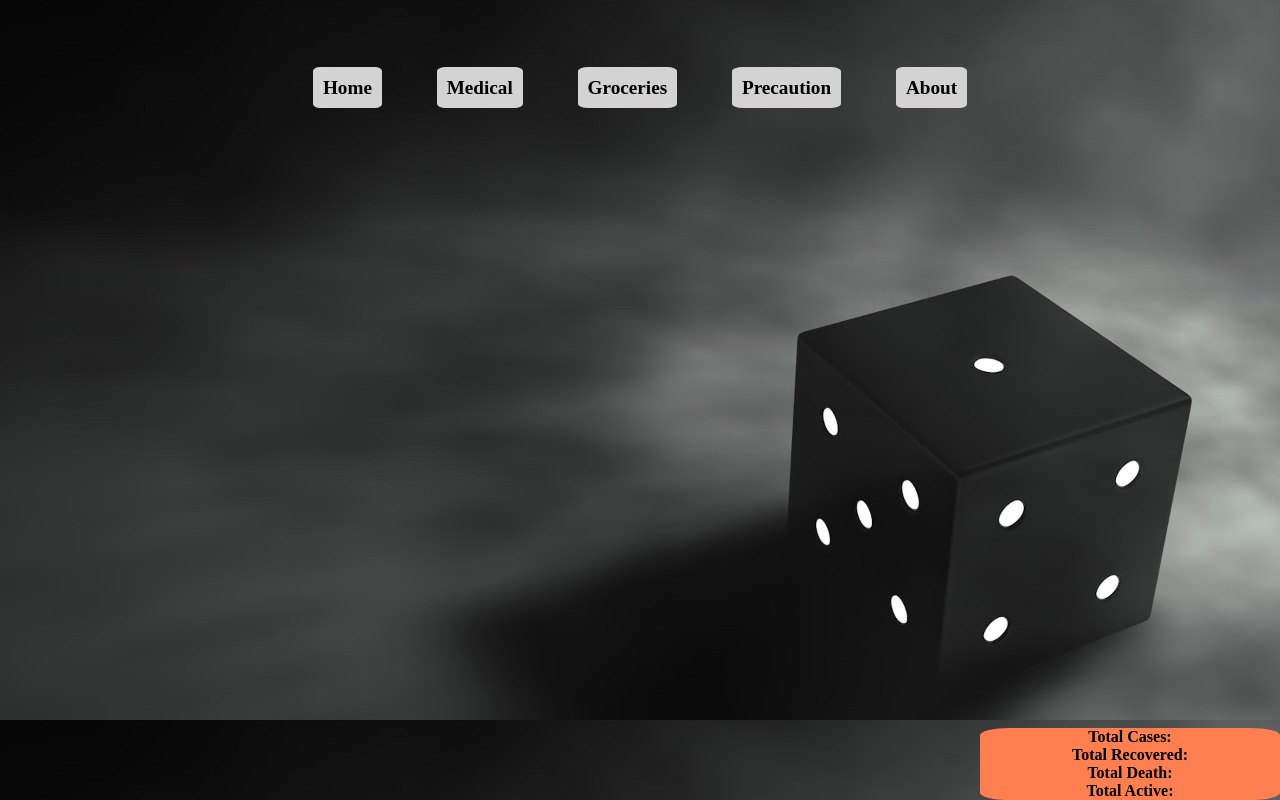
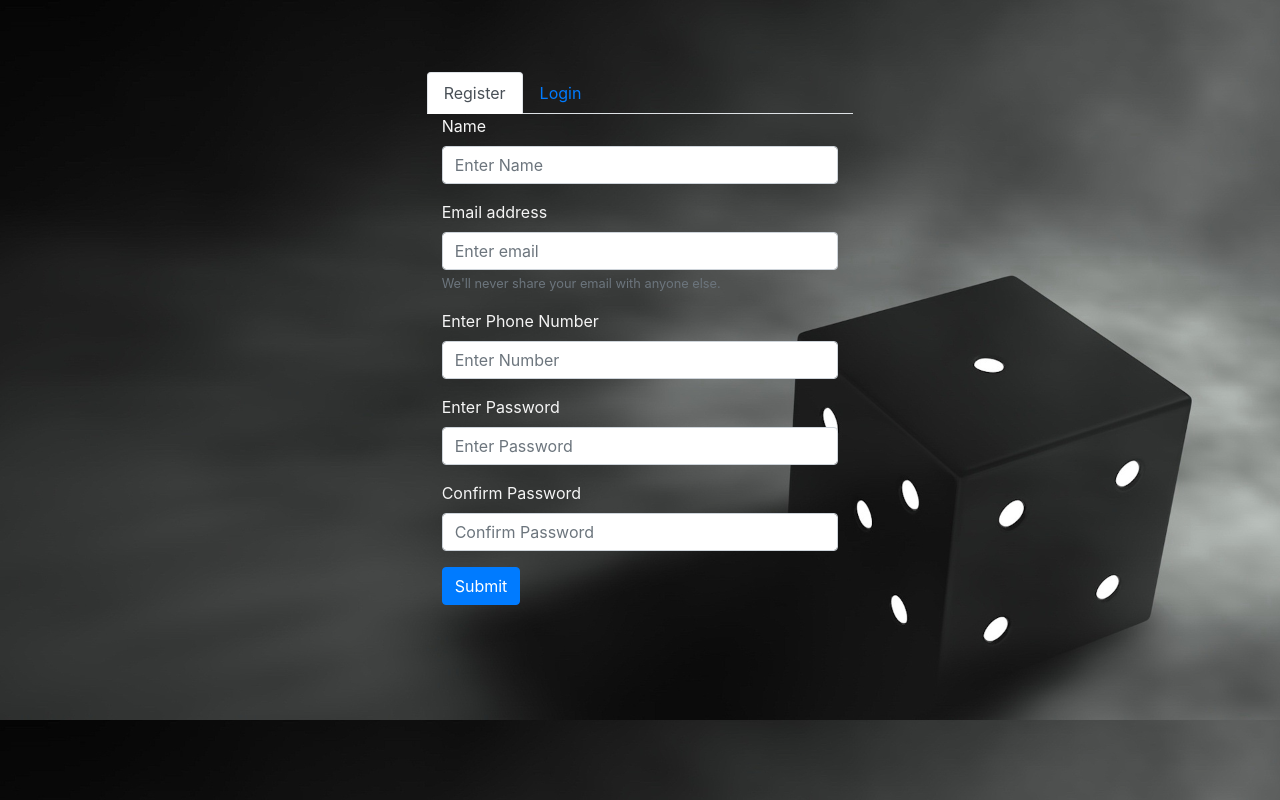
Before and after one commit to theblackorange/covid19essentialpurchase, a website: page public/index.html in a window 1280 px wide. Drawn offline with nearby package versions, Linux system fonts and the light colour scheme; no server answers.

Commit message:
login page UI

```diff
--- a/public/index.html
+++ b/public/index.html
@@ -3,34 +3,69 @@
 <head>
     <meta charset="utf-8">
     <link rel="stylesheet" href="style.css">
-
+    <link rel="stylesheet" href="https://maxcdn.bootstrapcdn.com/bootstrap/4.0.0/css/bootstrap.min.css" integrity="sha384-Gn5384xqQ1aoWXA+058RXPxPg6fy4IWvTNh0E263XmFcJlSAwiGgFAW/dAiS6JXm" crossorigin="anonymous">
     <meta name="viewport" content="width=device-width, initial-scale=1.0">
 
     <title>Essentials</title>
 </head>
 <body>
-    <div class="header-navigation">
-        <br>
-        <br>
-        <nav>
-            <ul>
-                <li><a class="anchor-background" href='index.html'>Home</a></li>
-                <li><a class="anchor-background" href='medical.html'>Medical</a></li>
-                <li><a class="anchor-background" href='groceries.html'>Groceries</a></li>
-                <li><a class="anchor-background" href='precaution.html'>Precaution</a></li>
-                <li><a class="anchor-background" href='about.html'>About</a></li>
+    <br>
+    <br>
+    <br>
+    <nav>
+        <div class="nav nav-tabs offset-4 col-4" id="nav-tab" role="tablist">
+          <a class="nav-item nav-link active" id="nav-home-tab" data-toggle="tab" href="#nav-home" role="tab" aria-controls="nav-home" aria-selected="true">Register</a>
+          <a class="nav-item nav-link" id="nav-profile-tab" data-toggle="tab" href="#nav-profile" role="tab" aria-controls="nav-profile" aria-selected="false">Login</a>
+        </div>
+    </nav>
+    <div class="tab-content offset-4 col-4" id="nav-tabContent">
+        <div class="tab-pane fade show active" id="nav-home" role="tabpanel" aria-labelledby="nav-home-tab">
+            <form>
+                <div class="form-group">
+                    <label class="loginRegister" for="InputName">Name</label>
+                    <input type="text" class="form-control" id="InputName" aria-describedby="emailHelp" placeholder="Enter Name">
+                </div>
+                <div class="form-group">
+                    <label class="loginRegister" for="InputEmail">Email address</label>
+                    <input type="email" class="form-control" id="InputEmail" aria-describedby="emailHelp" placeholder="Enter email">
+                    <small id="emailHelp" class="form-text text-muted">We'll never share your email with anyone else.</small>
+                </div>
+                <div class="form-group">
+                    <label class="loginRegister" for="InputPhoneNumber">Enter Phone Number</label>
+                    <input type="number" class="form-control" id="InputPhoneNumber" aria-describedby="emailHelp" placeholder="Enter Number">
+                </div>
+                <div class="form-group">
+                    <label class="loginRegister" for="InputPassword">Enter Password</label>
+                    <input type="password" class="form-control" id="InputPassword" aria-describedby="emailHelp" placeholder="Enter Password">
+                </div>
+                <div class="form-group">
+                    <label class="loginRegister" for="InputConfirmPassword">Confirm Password</label>
+                    <input type="password" class="form-control" id="InputConfirmPassword" aria-describedby="emailHelp" placeholder="Confirm Password">
+                </div>
+                <button type="submit" class="btn btn-primary">Submit</button>
+              </form>
+        </div>
+        <div class="tab-pane fade" id="nav-profile" role="tabpanel" aria-labelledby="nav-profile-tab">
+            <form>
+                <div class="form-group">
+                  <label class="loginRegister" for="InputEmail">Email</label>
+                  <input type="email" class="form-control" id="InputEmail" aria-describedby="emailHelp" placeholder="Enter email">
+                  <small id="emailHelp" class="form-text text-muted">We'll never share your email with anyone else.</small>
+                </div>
+                <div class="form-group">
+                  <label class="loginRegister" for="InputPassword1">Password</label>
+                  <input type="password" class="form-control" id="InputPassword1" placeholder="Password">
+                </div>
+                <button type="submit" class="btn btn-primary">Submit</button>
+              </form>
 
-            </ul>
-        </nav>
-    </div>
-    <div class="covid-19-fixed">
-        <span>Total Cases: </span><span id="totalCases"></span><br>
-        <span>Total Recovered: </span><span id="totalRecovered"></span><br>
-        <span>Total Death: </span><span id="totalDeath"></span><br>
-        <span>Total Active: </span><span id="totalActive"></span><br>
+        </div>
     </div>
 
     <script src='app.js'></script>
+    <script src="https://code.jquery.com/jquery-3.2.1.slim.min.js" integrity="sha384-KJ3o2DKtIkvYIK3UENzmM7KCkRr/rE9/Qpg6aAZGJwFDMVNA/GpGFF93hXpG5KkN" crossorigin="anonymous"></script>
+    <script src="https://cdnjs.cloudflare.com/ajax/libs/popper.js/1.12.9/umd/popper.min.js" integrity="sha384-ApNbgh9B+Y1QKtv3Rn7W3mgPxhU9K/ScQsAP7hUibX39j7fakFPskvXusvfa0b4Q" crossorigin="anonymous"></script>
+    <script src="https://maxcdn.bootstrapcdn.com/bootstrap/4.0.0/js/bootstrap.min.js" integrity="sha384-JZR6Spejh4U02d8jOt6vLEHfe/JQGiRRSQQxSfFWpi1MquVdAyjUar5+76PVCmYl" crossorigin="anonymous"></script>
 </body>
 
 </html>
--- a/public/style.css
+++ b/public/style.css
@@ -73,3 +73,6 @@ nav ul li a:hover::before{
     display: block;
     font-weight: bolder;
 }
+.loginRegister{
+    color: whitesmoke;
+}
```
Also changed, not shown: package.json (+11 -2 lines), public/groceries.html (+0 -1 lines), public/medical.html (+0 -1 lines), public/precaution.html (+0 -1 lines).
